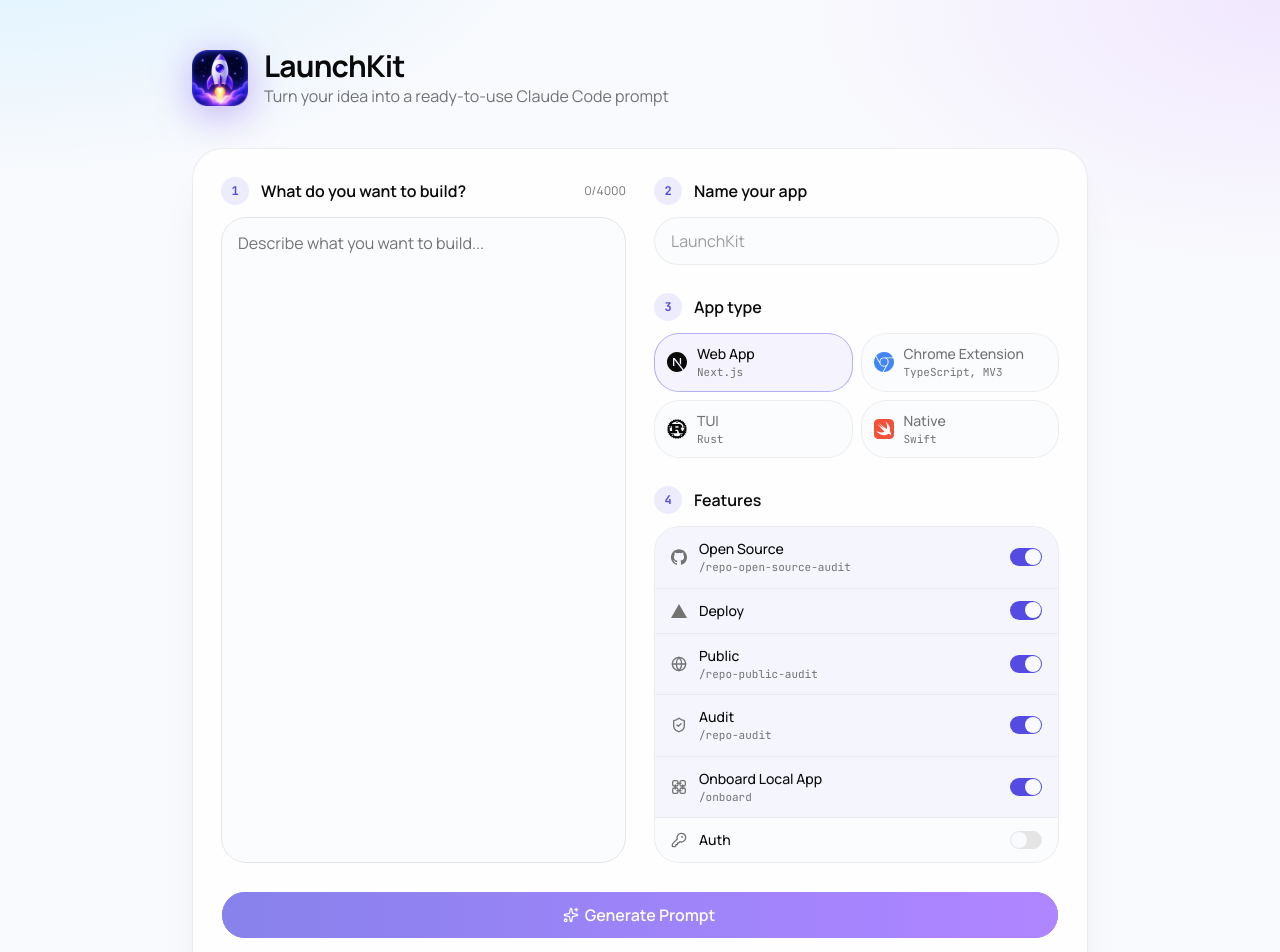
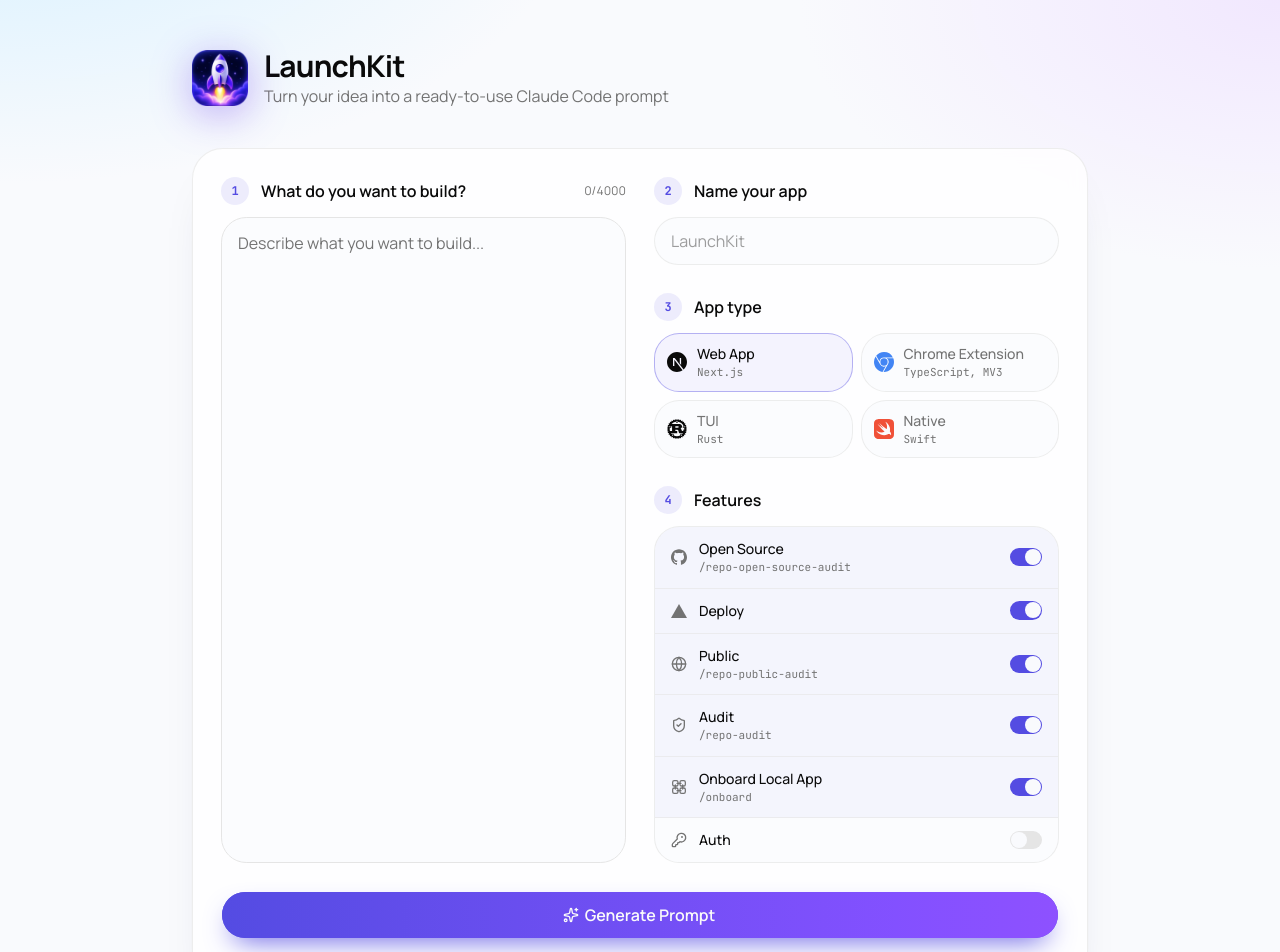
Before and after one commit to bunlongheng/launchkit, a Next.js app: page / in a window 1280 px wide. Shown: the top 952 px of the page. Built offline with nearby package versions, Linux system fonts and the light colour scheme; no server answers.

Commit message:
fix: keep the Generate button at full strength when the form is incomplete
Dimming it to 70 percent read as disabled, which is exactly the wrong signal for
a button that is clickable and moves focus to the missing field. The hint under
it already says what is needed.

```diff
--- a/components/AppBuilder.tsx
+++ b/components/AppBuilder.tsx
@@ -3,7 +3,6 @@
 import { useEffect, useRef, useState } from "react";
 import { Sparkles } from "lucide-react";
 import { Button } from "@/components/ui/button";
-import { cn } from "@/lib/utils";
 import { DescriptionField } from "@/components/DescriptionField";
 import { NameField } from "@/components/NameField";
 import { FeatureToggles } from "@/components/FeatureToggles";
@@ -57,10 +56,7 @@
         <div className="mt-7">
           <Button
             size="lg"
-            className={cn(
-              "h-12 w-full rounded-2xl bg-linear-to-r from-primary to-violet-500 text-base font-semibold hover:from-primary/90 hover:to-violet-500/90",
-              canGenerate ? "shadow-[0_12px_28px_-12px_var(--primary)]" : "opacity-70",
-            )}
+            className="h-12 w-full rounded-2xl bg-linear-to-r from-primary to-violet-500 text-base font-semibold shadow-[0_12px_28px_-12px_var(--primary)] hover:from-primary/90 hover:to-violet-500/90"
             // Genuinely enabled, never aria-disabled: the click does something useful
             // when the form is incomplete, and claiming disabled would be a lie to
             // assistive tech. The hint below is wired up as its description.
```
